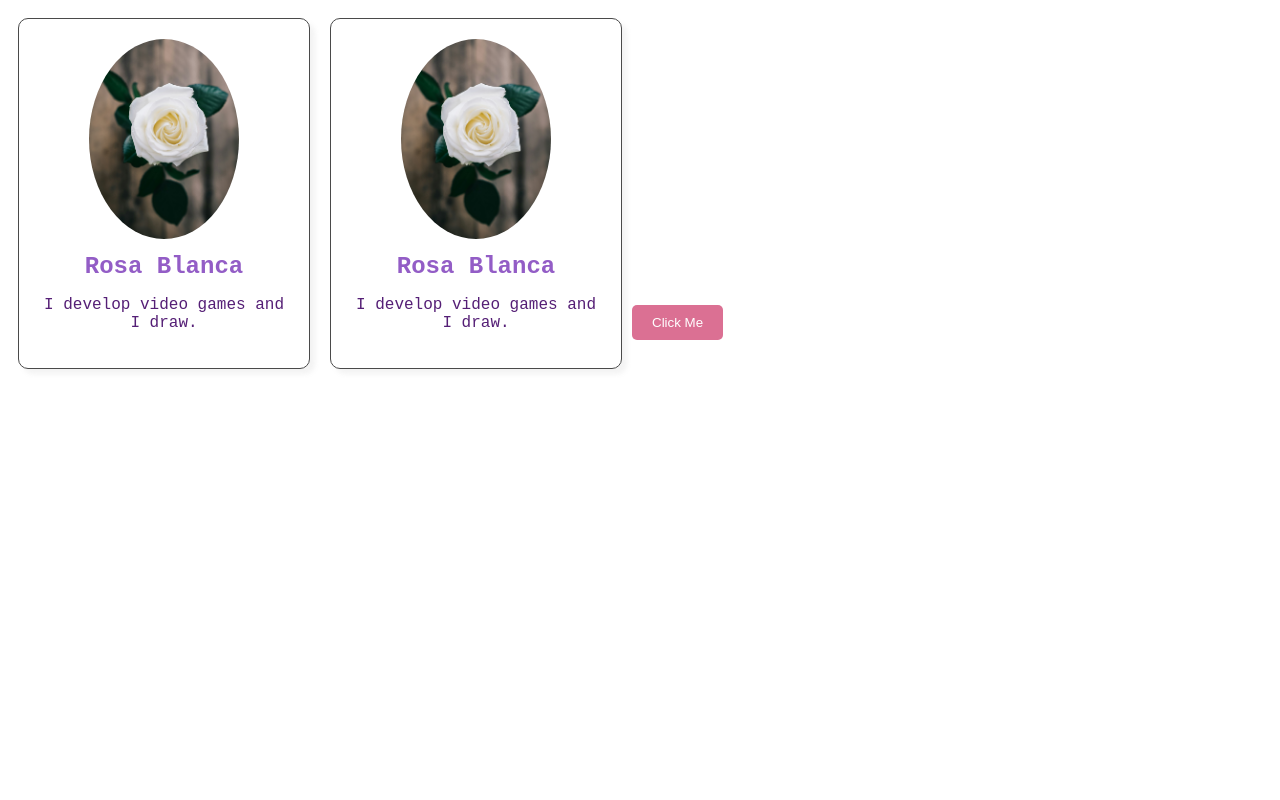
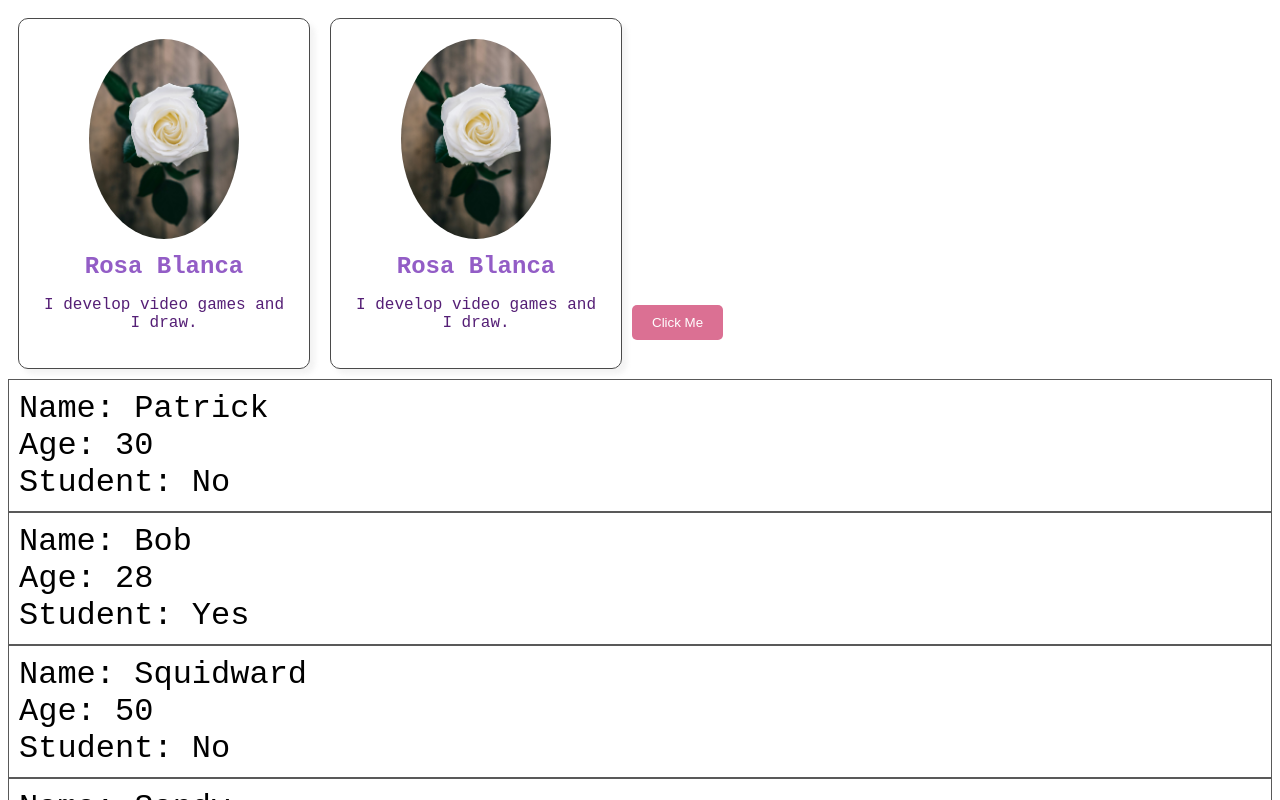
Before and after one commit to Blazer7986/React-Webstite, a React (Vite) app in the folder my-react-app/: page / in a window 1280 px wide. Shown: the top 800 px of the page. Built offline with nearby package versions, Linux system fonts and the light colour scheme.

Commit message:
Create a student profile with props.

```diff
--- a/my-react-app/src/App.jsx
+++ b/my-react-app/src/App.jsx
@@ -1,5 +1,7 @@
 import Card from "./Card.jsx";
 import Button from "./Button.jsx";
+import Student from "./Student.jsx";
+import UserGreeting from "./UserGreeting.jsx";
 
 // How to style React components with CSS
 // -----------------------------------------
@@ -20,9 +22,15 @@
 
   return (
     <>
+      <UserGreeting/>
       <Card/>
       <Card/>
       <Button/>
+      <Student name = "Patrick" age={30} isStudent={false}/>
+      <Student name = "Bob" age={28} isStudent={true}/>
+      <Student name = "Squidward" age={50} isStudent={false}/>
+      <Student name = "Sandy" age={28} isStudent={false}/>
+      <Student/>
     </>
   );
 }
--- /dev/null
+++ b/my-react-app/src/Student.jsx
@@ -0,0 +1,25 @@
+//import PropTypes from 'prop-types'
+
+function Student(props) {
+  return (
+    <div className="student">
+      <p>Name: {props.name}</p>
+      <p>Age: {props.age}</p>
+      <p>Student: {props.isStudent ? 'Yes': 'No'}</p>
+    </div>
+  );
+}
+
+// Student.propTypes = {
+//   name: PropTypes.string,
+//   age: PropTypes.number,
+//   isStudent: PropTypes.bool,
+// };
+
+Student.defaultProps = {
+  name: 'Guest',
+  age: 0,
+  isStudent: false,
+};
+
+export default Student
--- /dev/null
+++ b/my-react-app/src/UserGreeting.jsx
@@ -0,0 +1,5 @@
+function UserGreeting(props) {
+
+}
+
+export default UserGreeting;
--- a/my-react-app/src/index.css
+++ b/my-react-app/src/index.css
@@ -32,3 +32,14 @@
   border: none;
   cursor: pointer;
 } */
+
+.student {
+  font-family: 'Courier New', Courier, monospace;
+  font-size: 2em;
+  padding: 10px;
+  border: 1px solid rgb(89, 89, 89);
+
+}
+.student p {
+  margin: 0;
+}
```
